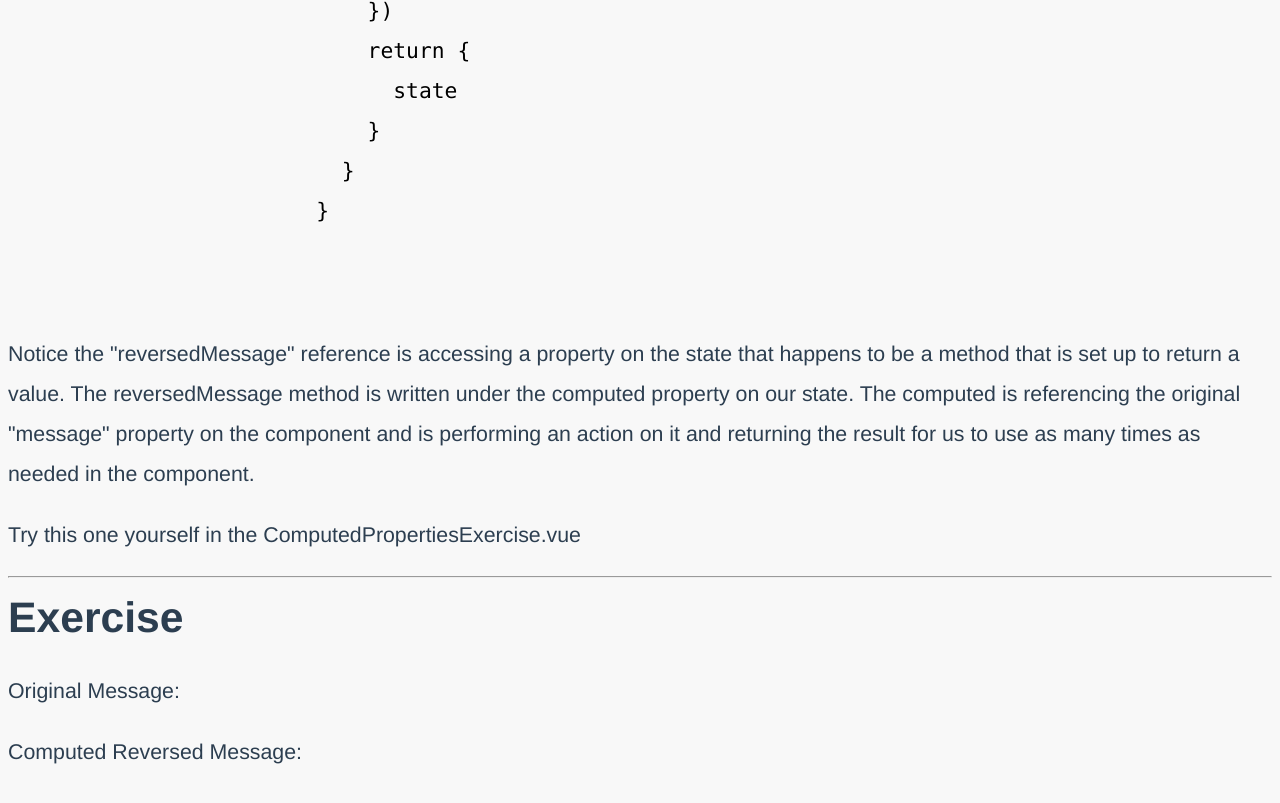
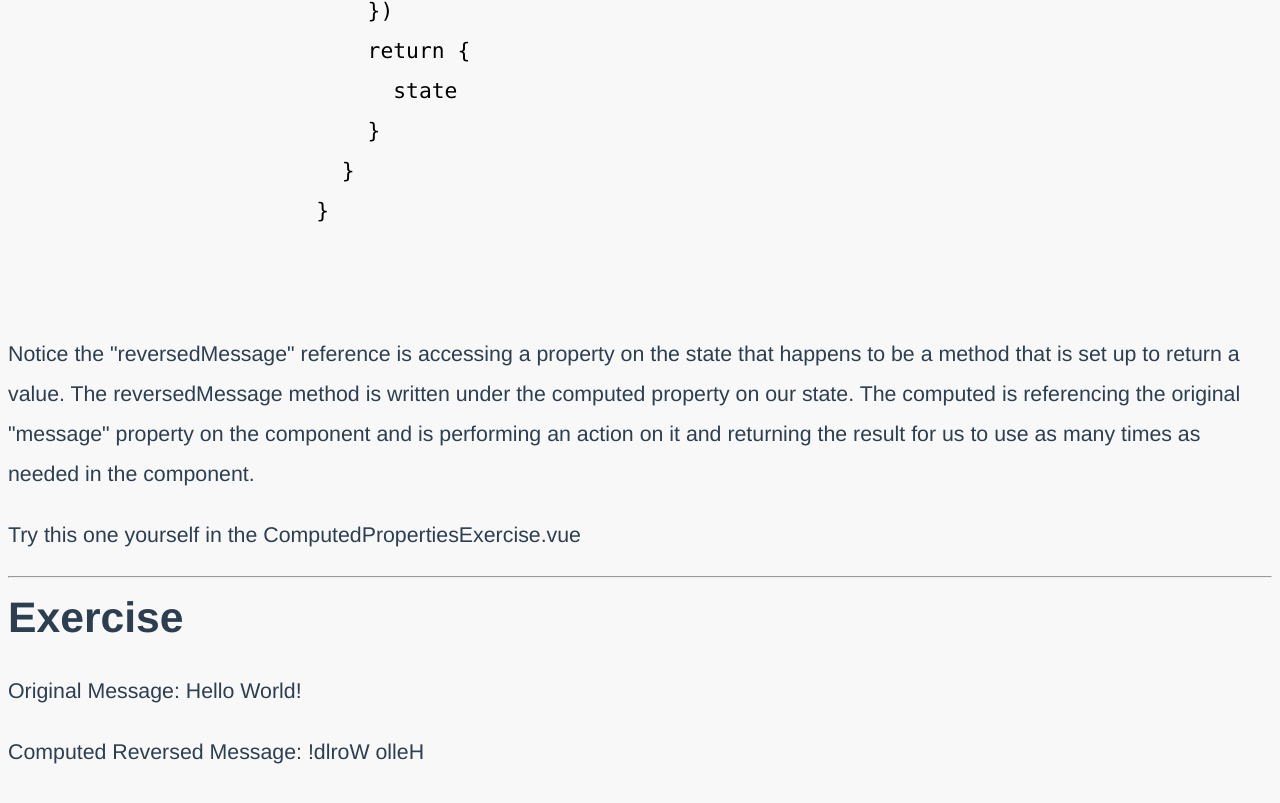
Before and after one commit to JasonSpjute/playground, a Vue app: page /#/computed-properties in a window 1280 px wide. Shown: the part 924-1727 px from the top of the page. Built offline with nearby package versions, Linux system fonts and the light colour scheme; what vue-prism would draw is missing.

Commit message:
computed properties

```diff
--- a/src/components/ComputedPropertiesExercise.vue
+++ b/src/components/ComputedPropertiesExercise.vue
@@ -4,8 +4,8 @@
       <div class="col-12">
         <div class="border p-1">
           <div class="reverse-message">
-            <p>Original Message: {{}}</p>
-            <p>Computed Reversed Message: {{}}</p>
+            <p>Original Message: {{state.message}}</p>
+            <p>Computed Reversed Message: {{state.reversedMessage}}</p>
           </div>
         </div>
       </div>
@@ -19,17 +19,16 @@ import { computed, reactive } from "vue";
 export default {
   name: "computed-properties-exercise",
   setup() {
-    const state = reactive;
+    const state = reactive
     ({
-      // After getting this to work, challenge yourself to add an input field and bind message to it, so as you type the messag gets reversed!
+      // After getting this to work, challenge yourself to add an input field and bind message to it, so as you type the message gets reversed!
       message: "Hello World!",
       reversedMessage: computed(() => {
-        // all computed properties must return a value, what do you want this one to return?
-        return ""
+        return state.message.split("").reverse().join("")
       }),
     });
     return {
-      state,
+      state
     };
   },
 };
```
